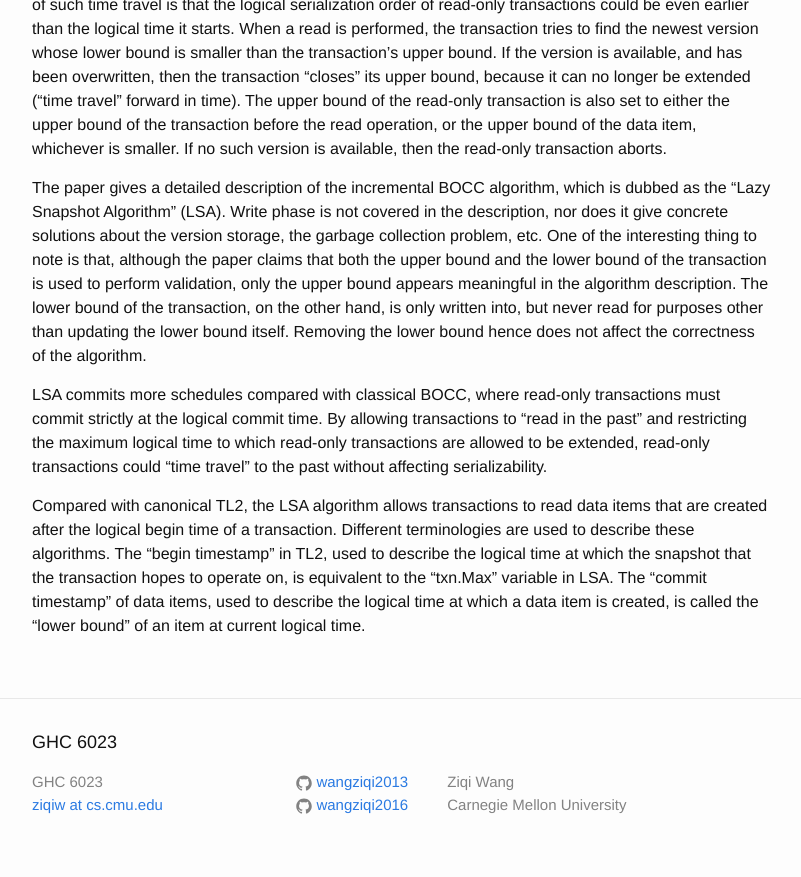
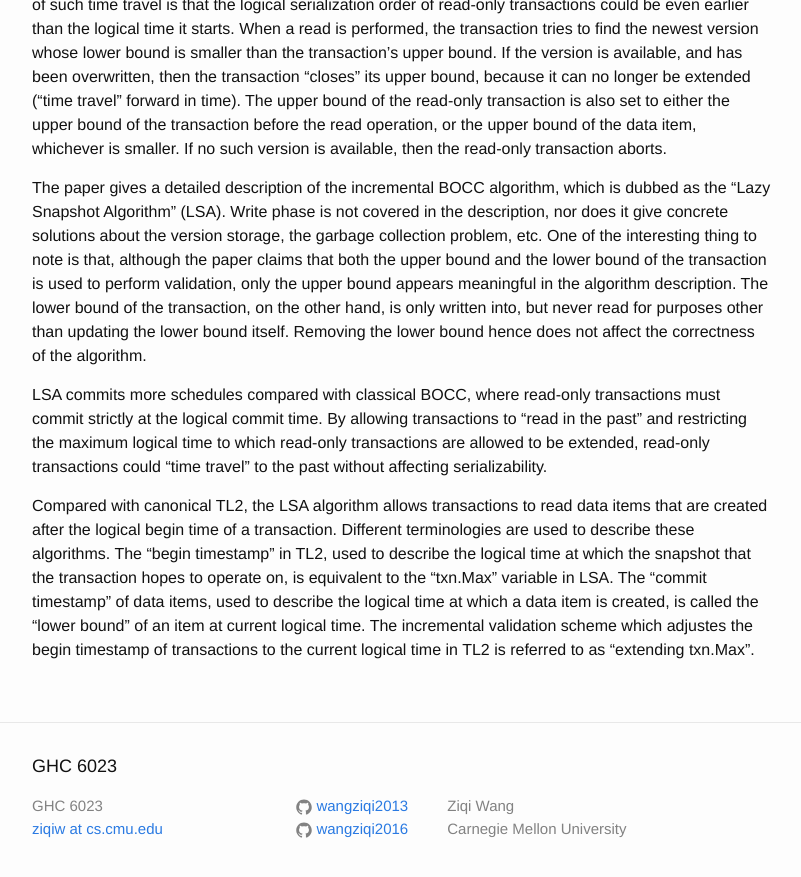
Before and after one commit to wangziqi2013/wangziqi2013.github.io, a Jekyll site: the page built from _posts/2018-04-12-A-Lazy-Snapshot-Algo-with-Eager-Validation.markdown, in a window 1280 px wide and 900 px high, scrolled down 1408 px. Shown: the top 877 px of the window, without its empty margins (238-1039 px from the left). Built offline with Jekyll 4.4.1, drawn with Linux system fonts in a browser that asks for light colours.

Commit message:
Finish terminology difference

```diff
--- a/_posts/2018-04-12-A-Lazy-Snapshot-Algo-with-Eager-Validation.markdown
+++ b/_posts/2018-04-12-A-Lazy-Snapshot-Algo-with-Eager-Validation.markdown
@@ -71,4 +71,6 @@ Compared with canonical TL2, the LSA algorithm allows transactions to read data
 logical begin time of a transaction. Different terminologies are used to describe these algorithms. The "begin timestamp"
 in TL2, used to describe the logical time at which the snapshot that the transaction hopes to operate on, is
 equivalent to the "txn.Max" variable in LSA. The "commit timestamp" of data items, used to describe the logical time
-at which a data item is created, is called the "lower bound" of an item at current logical time.
+at which a data item is created, is called the "lower bound" of an item at current logical time. The incremental validation
+scheme which adjustes the begin timestamp of transactions to the current logical time in TL2 is referred to as
+"extending txn.Max".
```
